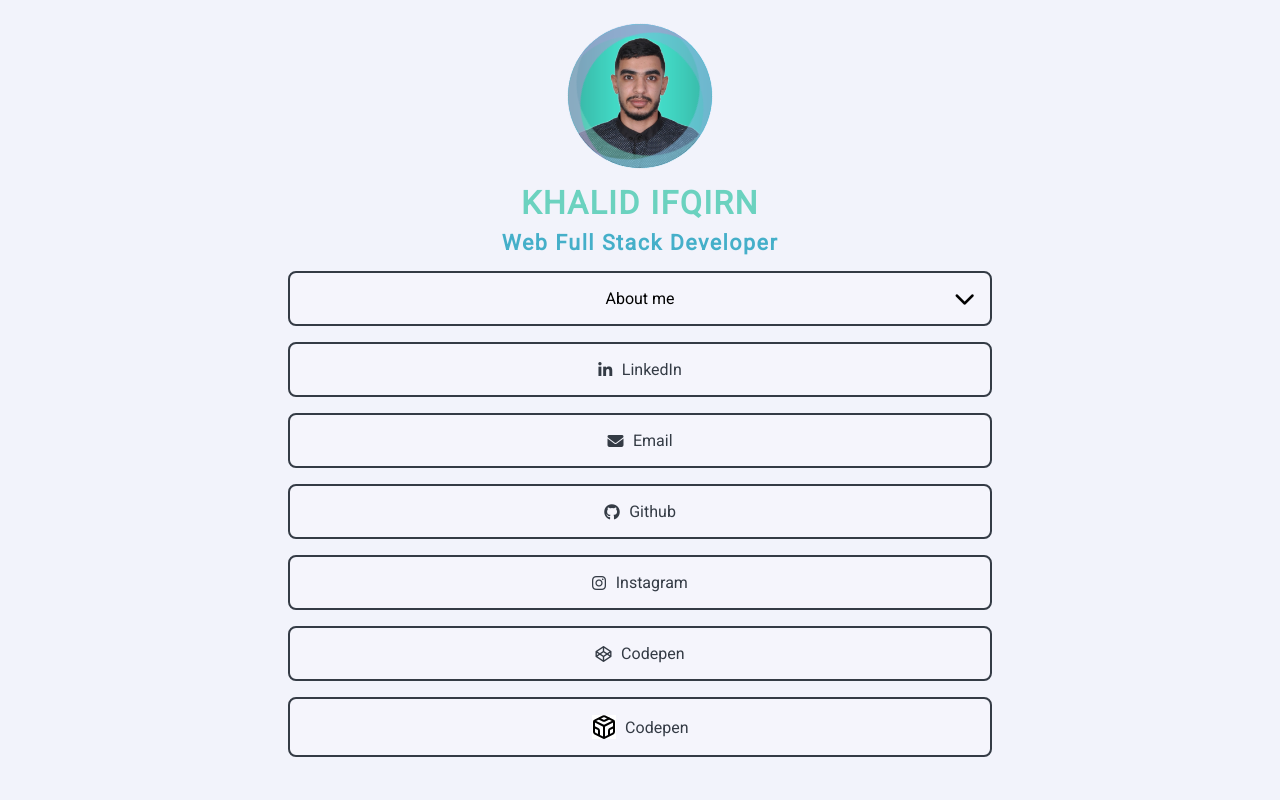
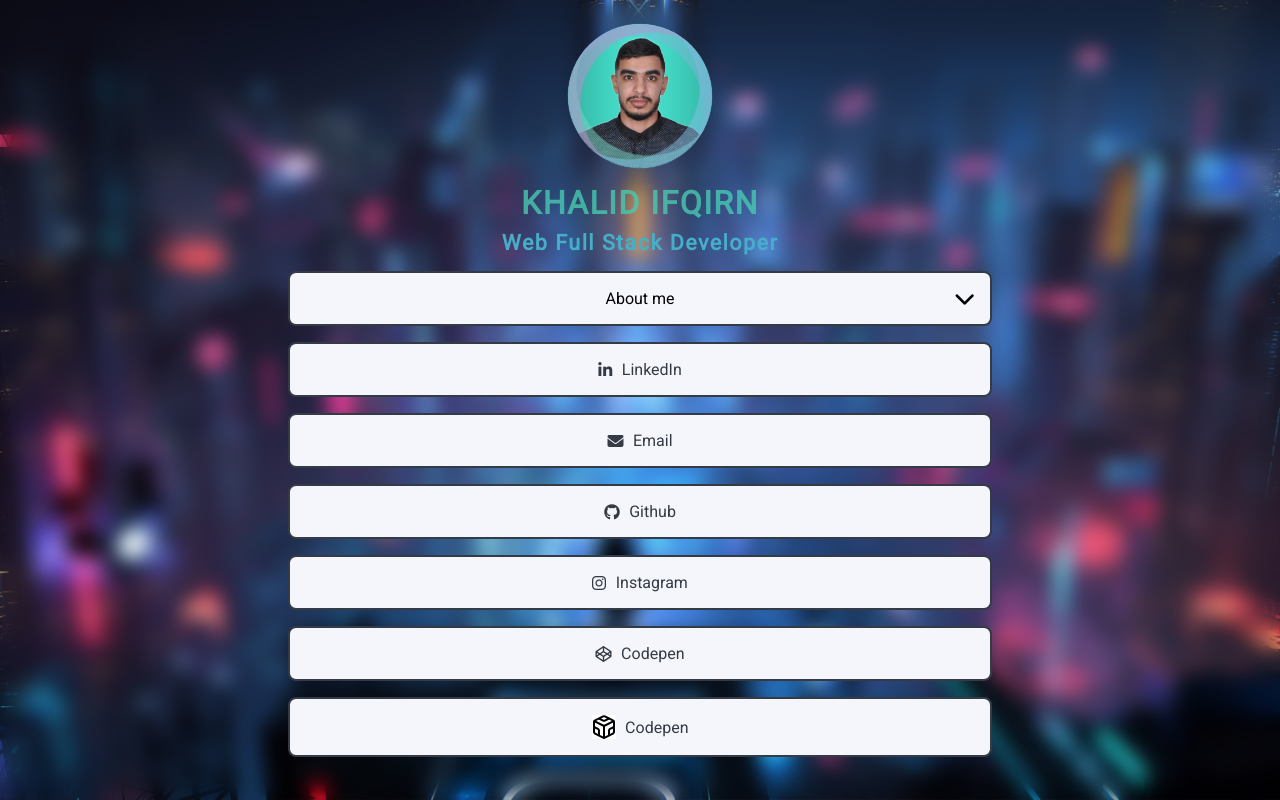
Before and after one commit to Khalid-Ifqirn/Khalid-Ifqirn, a plain HTML site: page index.html in a window 1280 px wide. Drawn offline with nearby package versions, Linux system fonts and the light colour scheme.

Commit message:
update background

```diff
--- a/assets/style/style.css
+++ b/assets/style/style.css
@@ -5,7 +5,12 @@
   box-sizing: border-box;
 }
 body {
-  background: #f2f3fb;
+  background: url("../backround.jpg");
+  background-size: cover;
+  cover:fit;
+  background-repeat: no-repeat;
+  background-position: center center;
+  backdrop-filter: blur(10px);
   width: 100%;
   min-height: 100vh;
   font-family: "Roboto", sans-serif;
```
Also changed, not shown: assets/backround.jpg (renamed from assets/wallpaperflare.com_wallpaper.jpg).
